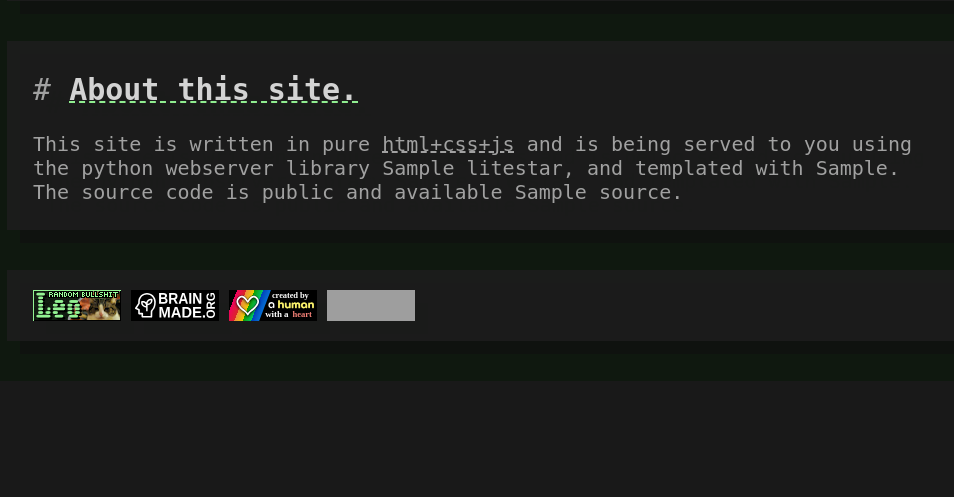
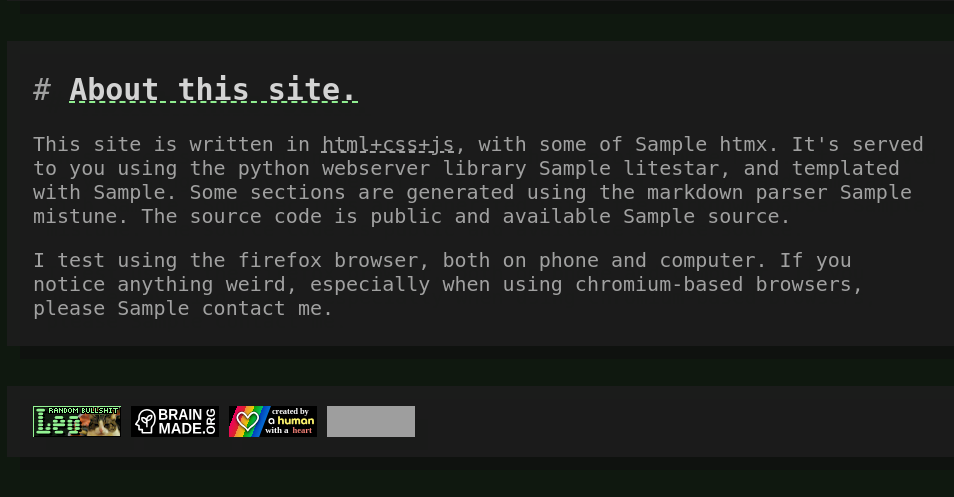
Before and after one commit to LeoCx1000/leo.might-be.gay, a Python web app: template templates/index.html in a window 1280 px wide. Shown: the part 1563-2060 px from the top of the page, without its empty margins (157-1111 px from the left). Before the commit the page ends 1884 px from the top, so only its background shows below. Run offline with Jinja, Linux system fonts and the light colour scheme; the template is opened without the code that fills it: most values are stand-ins (such as "Sample title", 1, 10 or a date in 2020); some libraries are stand-ins or nearby versions; grey boxes are pictures that could not be loaded.

Commit message:
Change wording of about site section

```diff
--- a/templates/index.html
+++ b/templates/index.html
@@ -70,9 +70,12 @@
 
     <div class="layout">
         <h2><a href="#site" id="site">About this site.</a></h2>
-        <p> This site is written in pure <dashed>html+css+js</dashed> and is being served to you using the python
-            webserver library {{links.litestar()}}, and templated with {{links.jinja2()}}. The source code is
-            public and available {{links.source("here")}}.</p>
+        <p> This site is written in <dashed>html+css+js</dashed>, with some of {{links.htmx()}}. It's served to you
+            using the python webserver library {{links.litestar()}}, and templated with {{links.jinja2()}}. Some
+            sections are generated using the markdown parser {{links.mistune()}}. The source code is public and
+            available {{links.source("here")}}.</p>
+        <p>I test using the firefox browser, both on phone and computer. If you notice anything weird, especially when
+            using chromium-based browsers, please {{links.contact()}} me.</p>
     </div>
 
     <div class="layout icons">
--- a/utils/links.py
+++ b/utils/links.py
@@ -27,6 +27,8 @@ class Links(Enum):
     godot = Link("https://godotengine.org/", "Godot")
     python = Link("https://www.python.org/", "Python")
     source = Link("https://github.com/leocx1000/leo.might-be.gay", "source")
+    mistune = Link("https://htmx.org/", "mistune")
+    htmx = Link("https://pypi.org/project/mistune/", "htmx")
 
     # These are for when templating HTML as {{links.home()}} for example:
 
```
